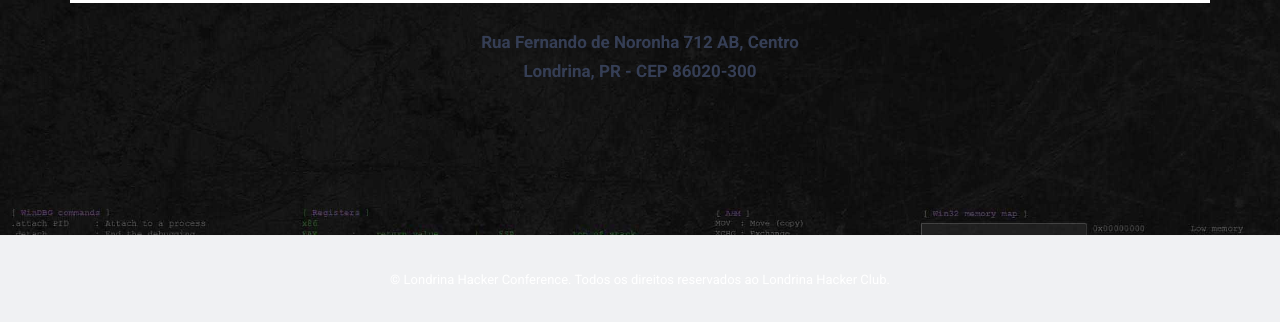
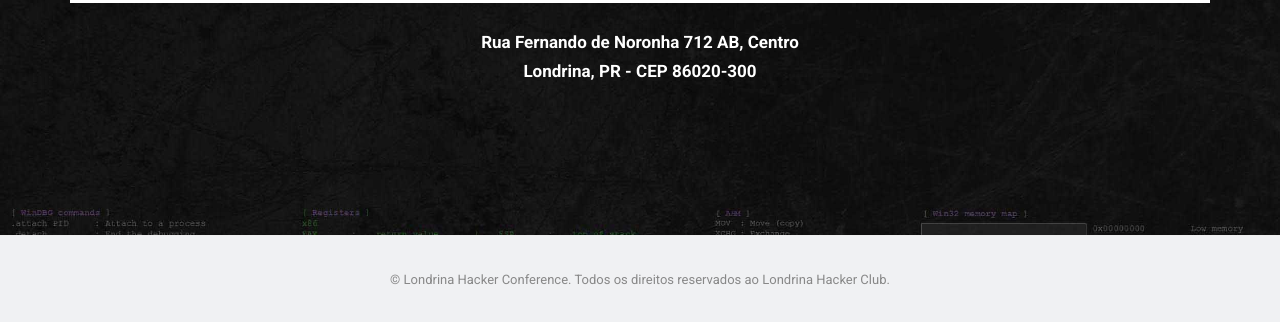
Before and after one commit to LondrinaHackerClub/LHC-ConferenceWebsite, a plain HTML site: page index.html in a window 1280 px wide. Shown: the part 4191-4513 px from the top of the page. Drawn offline with Linux system fonts and the light colour scheme; some packages are replaced by stand-ins of ours.

Commit message:
Correção footer
alteração retirado o style="color:#ffffff;" do footer e colocado na localização.

```diff
--- a/index.html
+++ b/index.html
@@ -344,7 +344,7 @@
                     <div class="col-md-12">
                         <div id="googleMap"></div>
 
-                        <p class="text-center"><b>Rua Fernando de Noronha 712 AB, Centro<br>Londrina, PR - CEP 86020-300</b></p><br>
+                        <p style="color:#ffffff;" class="text-center"><b>Rua Fernando de Noronha 712 AB, Centro<br>Londrina, PR - CEP 86020-300</b></p><br>
 
                         <script>
                             function myMap() {
@@ -412,7 +412,7 @@
             <div class="copyright-section">
                 <div class="container">
                     <div class="col-md-12">
-                        <div style="color:#ffffff;"class="copytext text-center">&copy; Londrina Hacker Conference. Todos os direitos reservados ao Londrina Hacker Club.</div>
+                        <div class="copytext text-center">&copy; Londrina Hacker Conference. Todos os direitos reservados ao Londrina Hacker Club.</div>
                     </div>
                 </div>
                 <!-- .container -->
```
